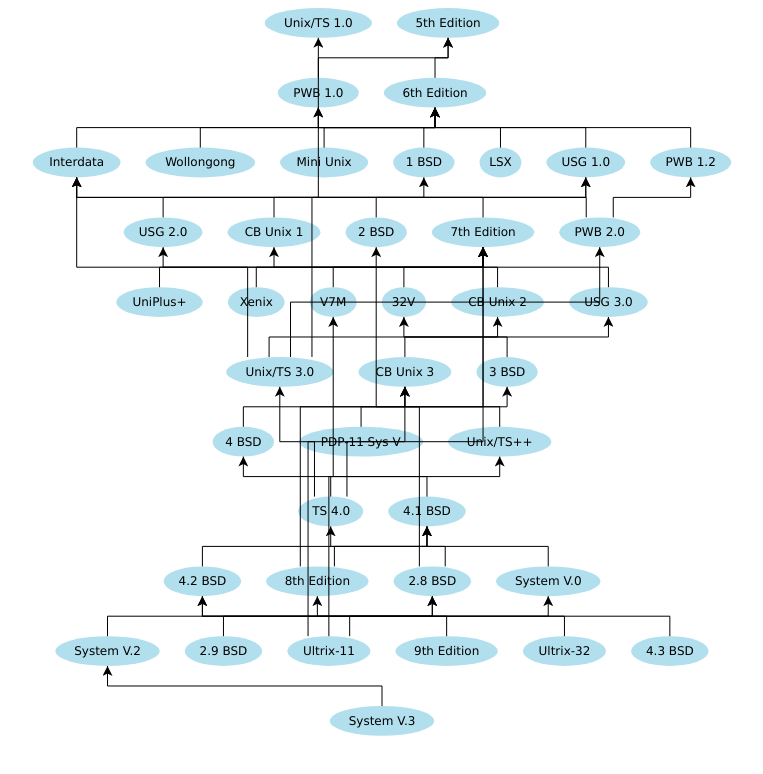
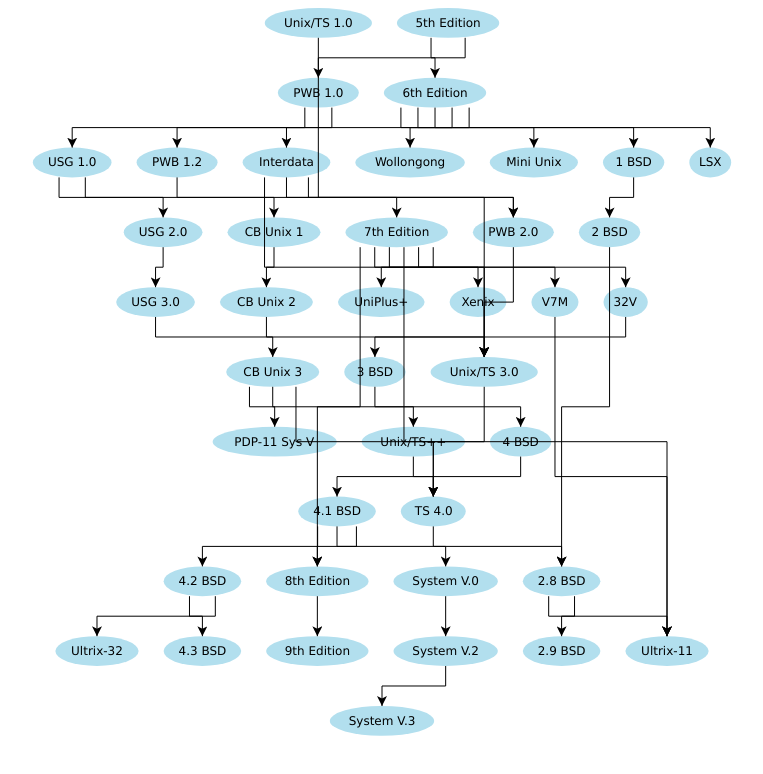
Before and after one commit to MatzeB/compgraph, a plain HTML site: page unix.html in a window 1280 px wide. Shown: the whole page, without its empty margins (130-893 px from the left). Drawn offline with Linux system fonts and the light colour scheme.

Commit message:
some renaming

```diff
--- a/layout.js
+++ b/layout.js
@@ -60,7 +60,8 @@
 }
 
 class Edge {
-  constructor(dest) {
+  constructor(source, dest) {
+    this.source = source;
     this.dest = dest;
     this.attributes = new Map();
   }
@@ -75,7 +76,7 @@
     this.refY = refY;
     this.rank = 0;
     this.out_edges = [];
-    this.in_vertices = [];
+    this.in_edges = [];
   }
 }
 
@@ -88,7 +89,7 @@
   return new Vertex(null, 10, 1, 0, 0);
 }
 
-function make_vertices(element, flip) {
+function make_vertices(element) {
   const vertices = new Map();
   // Create vertices.
   for (let i = 0; i < element.children.length; i++) {
@@ -115,11 +116,10 @@
       console.log(`Destination vertex "${dst}" not found`);
       continue;
     }
-    const src_node = vertices.get(flip ? dst : src);
-    const dst_node = vertices.get(flip ? src : dst);
-    dst_node.in_vertices.push(src_node);
+    const src_node = vertices.get(src);
+    const dst_node = vertices.get(dst);
 
-    const edge = new Edge(dst_node);
+    const edge = new Edge(src_node, dst_node);
     const input_attributes = new Map();
     for (let i = child.attributes.length - 1; i >= 0; i--) {
       const attrib = child.attributes[i];
@@ -128,11 +128,12 @@
       edge.attributes.set(attrib.name, attrib.value);
     }
     src_node.out_edges.push(edge);
+    dst_node.in_edges.push(edge);
   }
   // Determine roots.
   const roots = [];
   for (let v of vertices.values()) {
-    if (v.out_edges.length == 0)
+    if (v.in_edges.length == 0)
       roots.push(v);
   }
   return roots;
@@ -148,13 +149,13 @@
   }
   post_func(node);
 }
-function uwalk_step(node, visited, pre_func, post_func) {
+function rwalk_step(node, visited, pre_func, post_func) {
   if (visited.has(node))
     return;
   visited.add(node);
   pre_func(node);
-  for (let succ of node.in_vertices) {
-    uwalk_step(succ, visited, pre_func, post_func);
+  for (let edge of node.in_edges) {
+    rwalk_step(edge.source, visited, pre_func, post_func);
   }
   post_func(node);
 }
@@ -173,18 +174,18 @@
   walk_post_order(roots, n => {list.push(n);});
   list.reverse().forEach(func);
 }
-function uwalk(roots, pre_func, post_func) {
+function rwalk(roots, pre_func, post_func) {
   const visited = new Set();
   for (let node of roots) {
-    uwalk_step(node, visited, pre_func, post_func);
+    rwalk_step(node, visited, pre_func, post_func);
   }
 }
-function uwalk_post_order(roots, func) {
-  uwalk(roots, n=>{}, func);
+function rwalk_post_order(roots, func) {
+  rwalk(roots, n=>{}, func);
 }
-function uwalk_rpo(roots, func) {
+function rwalk_rpo(roots, func) {
   const list = [];
-  uwalk_post_order(roots, n=>{list.push(n);});
+  rwalk_post_order(roots, n=>{list.push(n);});
   list.reverse().forEach(func);
 }
 
@@ -197,16 +198,17 @@
 }
 
 function rank(roots) {
-  uwalk_rpo(roots, node => {
-    for (let pred of node.in_vertices) {
-      pred.rank = Math.max(pred.rank, node.rank+1);
+  walk_rpo(roots, node => {
+    for (let edge of node.out_edges) {
+      const succ = edge.dest;
+      succ.rank = Math.max(succ.rank, node.rank+1);
     }
   });
 
   let min_rank = 10000;
   let max_rank = 0;
   const ranks = new Map();
-  uwalk_post_order(roots, node => {
+  walk_post_order(roots, node => {
     const rank = node.rank;
     if (!ranks.has(rank))
       ranks.set(rank, []);
@@ -300,28 +302,28 @@
 
 function draw_edges(roots) {
   const nodes = [];
-  uwalk_post_order(roots, n=>{nodes.push(n);});
+  walk_post_order(roots, n=>{nodes.push(n);});
 
   const edges_g = document.createElementNS("http://www.w3.org/2000/svg", "g");
   edges_g.setAttribute("class", "edges");
   nodes.forEach(node => {
-    const in_y = node.y;
+    const out_y = node.y + node.height;
 
-    const spacing_in_x = node.width / (node.out_edges.length + 1);
-    let in_x = node.x;
+    const spacing_out_x = node.width / (node.out_edges.length + 1);
+    let out_x = node.x;
     node.out_edges.forEach(edge => {
       const dest = edge.dest;
-      in_x += spacing_in_x;
-      const out_x = dest.x + (dest.width / 2);
-      const out_y = dest.y + dest.height;
-      const half_y = (in_y + out_y) / 2;
+      out_x += spacing_out_x;
+      const in_x = dest.x + (dest.width / 2);
+      const in_y = dest.y;
+      const half_y = (out_y + in_y) / 2;
 
-      let path_data = `M${in_x},${in_y}`;
-      if (in_x != out_x) {
+      let path_data = `M${out_x},${out_y}`;
+      if (out_x != in_x) {
         path_data += `V${half_y}`;
-        path_data += `H${out_x}`;
+        path_data += `H${in_x}`;
       }
-      path_data += `V${out_y}`;
+      path_data += `V${in_y}`;
       const path = document.createElementNS("http://www.w3.org/2000/svg", "path");
       edge.attributes.forEach((value, name) => {
         path.setAttribute(name, value);
@@ -333,8 +335,8 @@
   return edges_g;
 }
 
-function layout(element, flip=false) {
-  const roots = make_vertices(element, flip);
+function layout(element) {
+  const roots = make_vertices(element);
   const ranking = rank(roots);
   order(ranking);
   place(ranking);
--- a/unix.html
+++ b/unix.html
@@ -129,7 +129,7 @@
     <script>
       document.querySelectorAll('svg .layout text').forEach(make_ellipse);
       document.querySelectorAll('svg .layout').forEach(svg => {
-        layout(svg, true);
+        layout(svg);
       });
     </script>
   </body>
```
